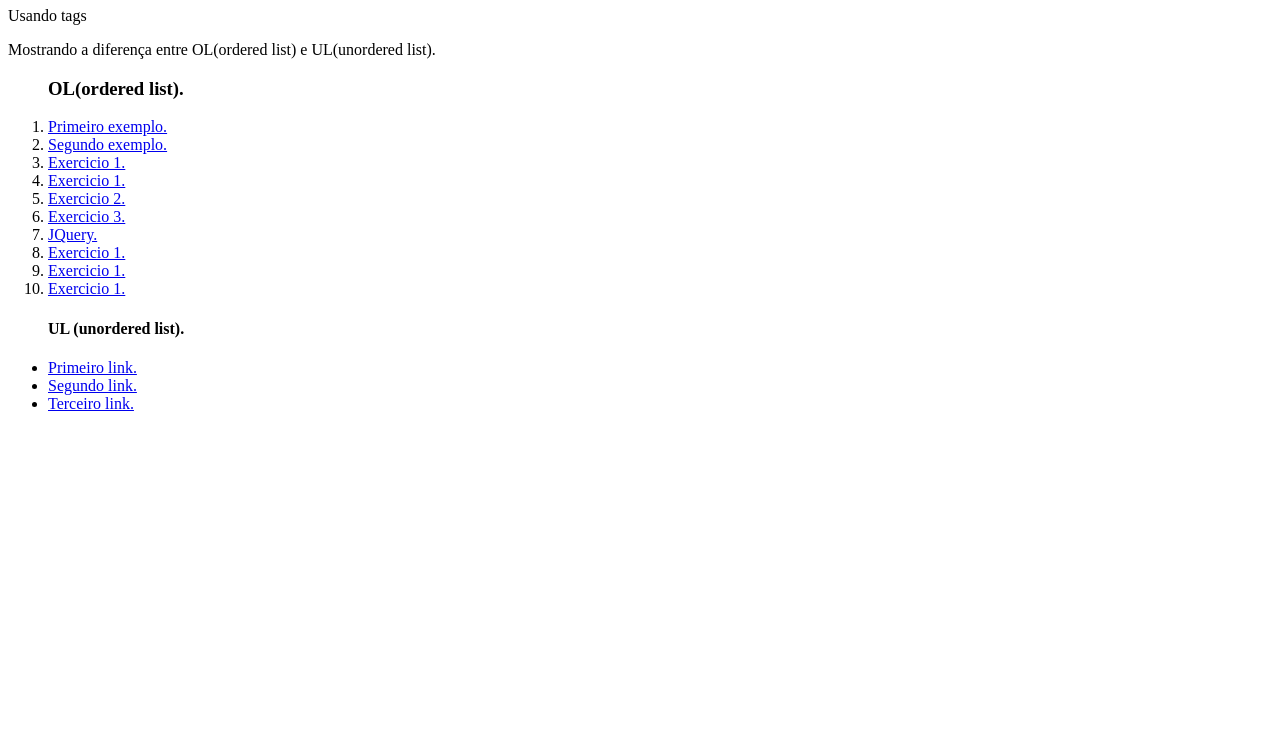
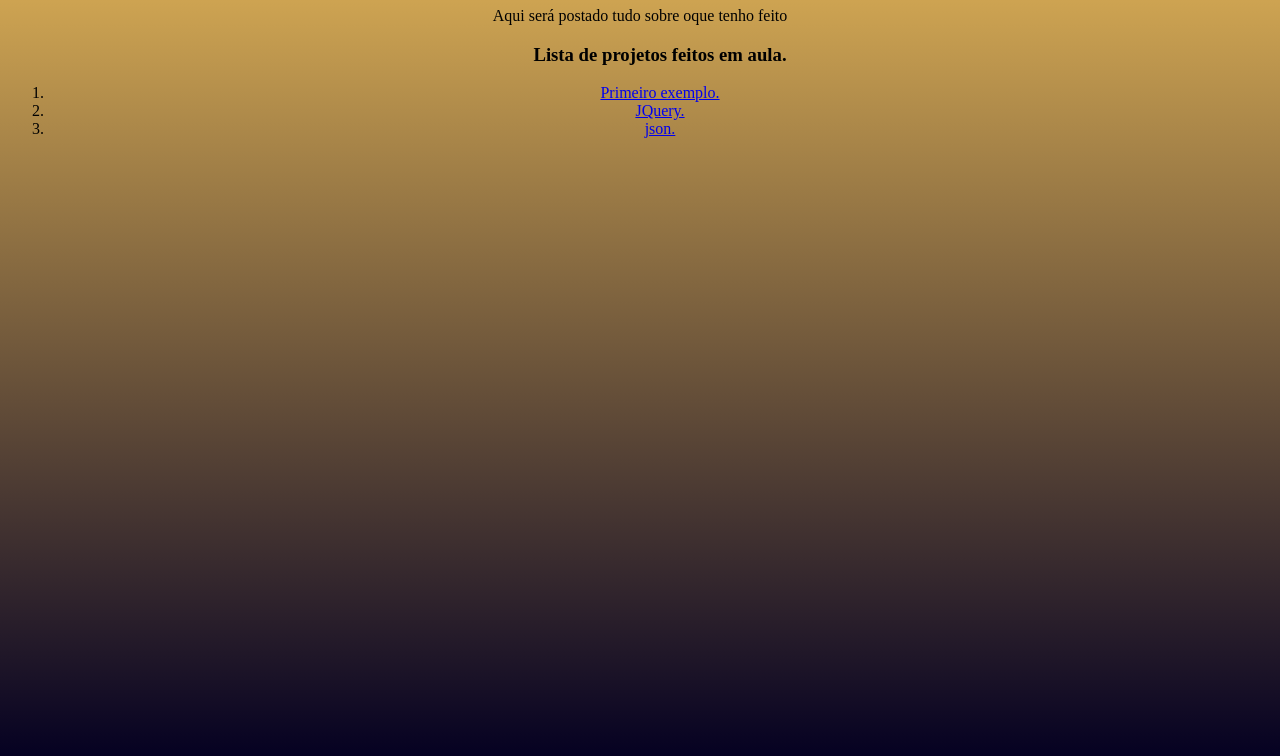
Before and after one commit to PedroHBorba/PrimeiroSite, a plain HTML site: page conteudo.html in a window 1280 px wide. Shown: the part 73-829 px from the top of the page. Before the commit the page ends 800 px from the top, so only its background shows below. Drawn offline with Linux system fonts and the light colour scheme; a web font is replaced by a local one.

Commit message:
Atualizando

```diff
--- a/conteudo.html
+++ b/conteudo.html
@@ -10,35 +10,27 @@
             line-height: 1.5;
         }
     </style>
+    <link rel="stylesheet" href="./css/conteudo.css">
 </head>
+<style>
+    @import url('https://fonts.googleapis.com/css2?family=Chivo+Mono:ital,wght@0,100..900;1,100..900&family=Saira:ital,wght@0,100..900;1,100..900&display=swap');
+    </style>
+<body>
+    <main>
+    <h1>Conteudo</h1>
+    <p>Aqui será postado tudo sobre oque tenho feito</p>
 
-<body>
-    <h1>Conteudo</h1>
-    <p>Usando tags</p>
-    <p>Mostrando a diferença entre OL(ordered list) e UL(unordered list).</p>
 
     <ol>
-        <h3>OL(ordered list).</h3>
-        <li><a href="./aulas/angular_js/example1.html">Primeiro exemplo.</a> </li>
-        <li><a href="./aulas/angular_js/example2.html">Segundo exemplo.</a> </li>
-        <li><a href="./aulas/angular_js/exercise1/index.html">Exercicio 1.</a> </li>
-        <li><a href="./aulas/angular_js/exercise1/index.html">Exercicio 1.</a> </li>
-        <li><a href="./aulas/angular_js/exercise2/index.html">Exercicio 2.</a> </li>
-        <li><a href="./aulas/angular_js/exercise3/index.html">Exercicio 3.</a> </li>
-        <li><a href="./aulas/jquery_activities/cropme/index.html">JQuery.</a> </li>
-        <li><a href="./aulas/">Exercicio 1.</a> </li>
-        <li><a href="./aulas/angular_js/exercise1/index.html">Exercicio 1.</a> </li>
-        <li><a href="./aulas/angular_js/exercise1/index.html">Exercicio 1.</a> </li>
-    </ol>
+        <h3>Lista de projetos feitos em aula.</h3>
+        <div id="Lista">
+        <li><a href="./aulas/angular_js/">Primeiro exemplo.</a> </li>
+        <li><a href="./aulas/jquery_activities/">JQuery.</a> </li>
+        <li><a href="./aulas/json/">json.</a> </li>
+        </div>
     <!-- ./ para colocar o diretorio da propia pasta e .. para voltar uma pasta.    !-->
-    <ul>
-        <h4>UL (unordered list).</h4>
-        <li><a href="./aula1/index.html">Primeiro link.</a> </li>
-        <li><a href="./aula1/index2.html">Segundo link.</a> </li>
-        <li><a href="./aula1/index3.html">Terceiro link.</a> </li>
 
-    </ul>
-
+</main>
 
 </body>
 
--- a/css/blog.css
+++ b/css/blog.css
@@ -0,0 +1,9 @@
+body{
+    text-align: center;
+    background: linear-gradient(to bottom, #9a8bb7ca,rgb(197, 97, 30));
+    min-height: 100vh;
+
+  }
+  #lista{
+    display:list-item;
+  }
--- /dev/null
+++ b/css/conteudo.css
@@ -0,0 +1,10 @@
+
+  body{
+    text-align: center;
+    background: linear-gradient(to bottom, #e1b356,rgb(5, 1, 34));
+    min-height: 100vh;
+
+  }
+  main{
+    bottom: 500%;
+  }
```
Also changed, not shown: blog.html (+13 -1 lines), css/mobile.css (deleted).
